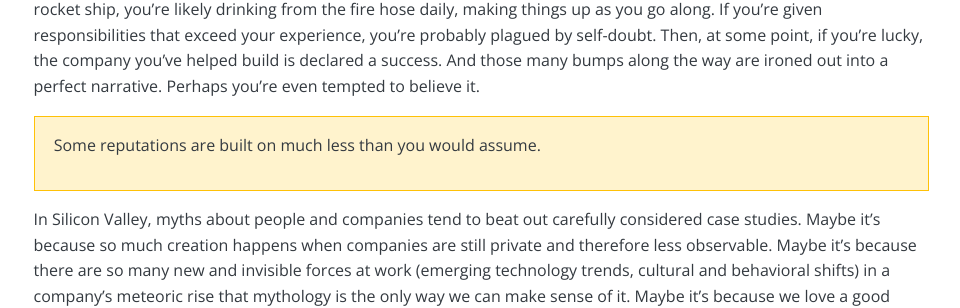
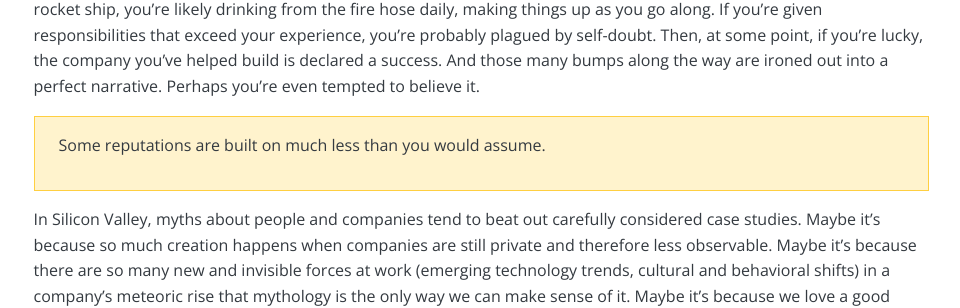
Before and after one commit to intrpr/jekyll-portfol-test, a Jekyll site: the page built from _posts/2018-05-09-four-lessons-after-eleven-years-in-silicon-valley.md, in a window 1280 px wide. Shown: the part 1247-1555 px from the top of the page, without its empty margins (159-1119 px from the left). Built offline with Jekyll 4.4.1, drawn with Linux system fonts in a browser that asks for light colours; nearby versions of some CDN libraries; our own code applies the rules of GitHub Pages for plain Markdown files; comment, search, counter and statistics services are not loaded.

Commit message:
Update _articles.scss

```diff
--- a/_sass/_articles.scss
+++ b/_sass/_articles.scss
@@ -116,10 +116,10 @@
     }
 
     blockquote {
-        border: 1px solid $warning;
+        border: 1px solid rgba($warning,.7);
         background-color: rgba($warning,.2);
         color: $dark;
-        padding: 1em 1.2em;
+        padding: 1em 1.5em;
     }
 
     table {
```
